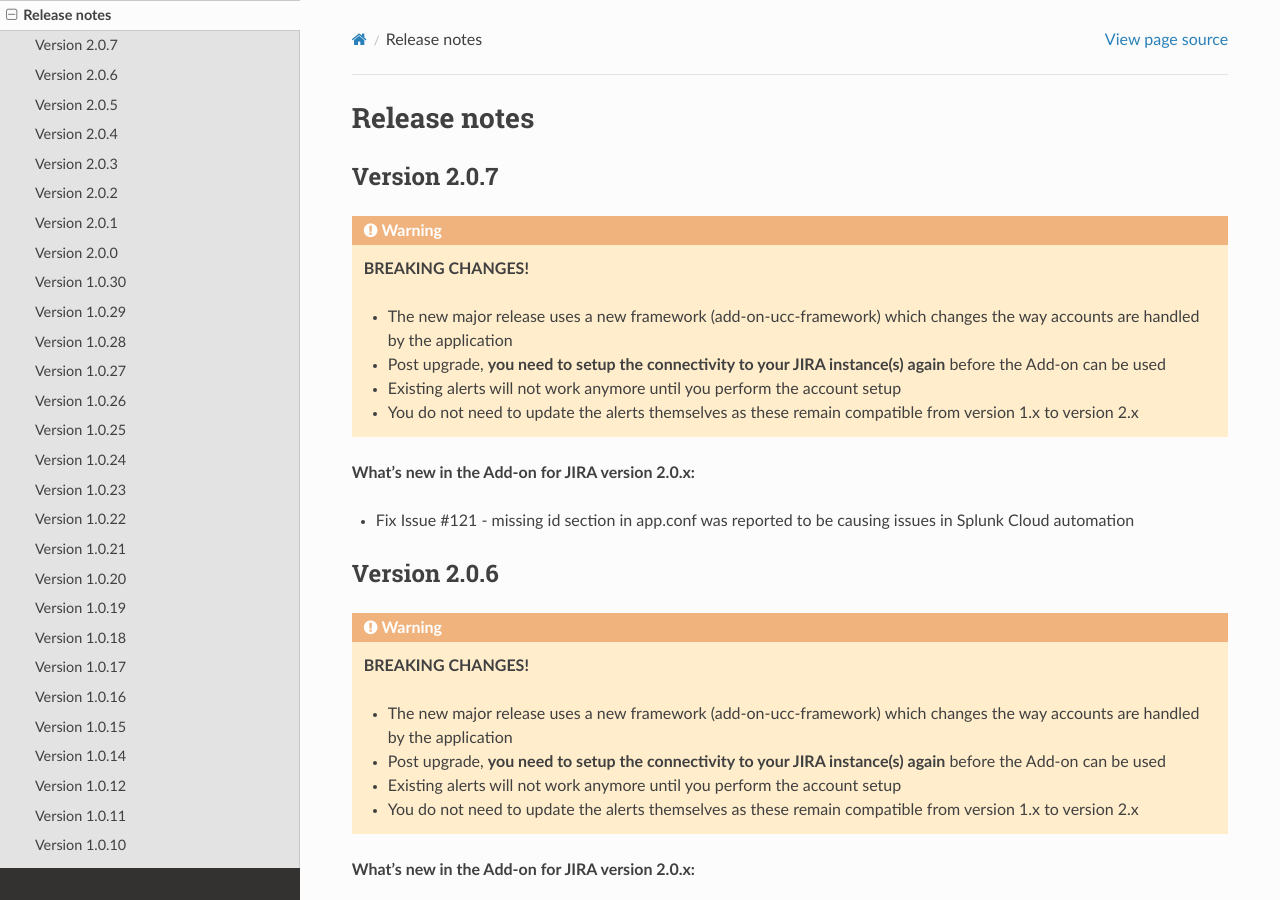
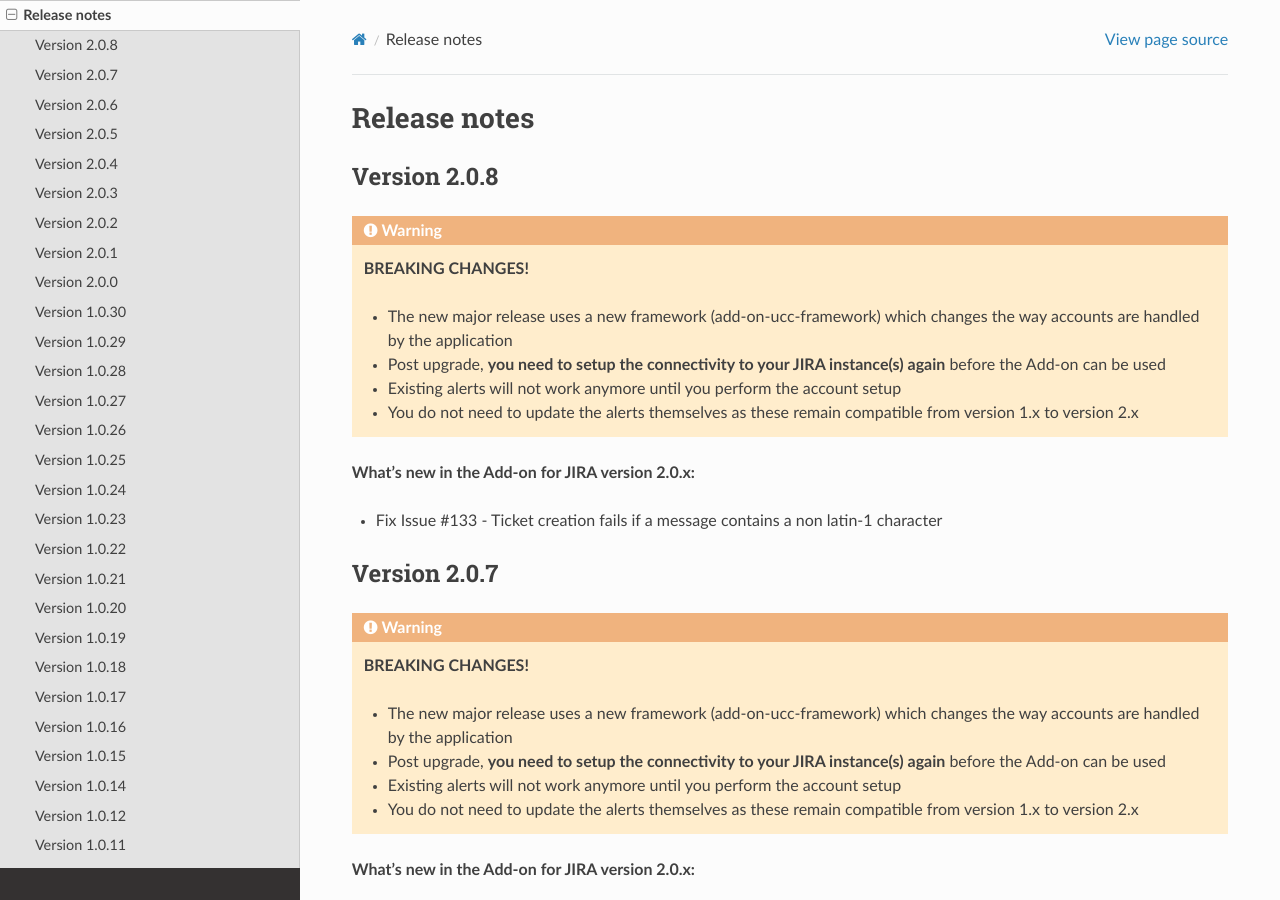
Before and after one commit to guilhemmarchand/TA-jira-service-desk-simple-addon, a Sphinx documentation site: the page built from docs/releasenotes.rst, in a window 1280 px wide and 900 px high. Built offline with Sphinx 7.4.7 and the Read the Docs theme 2.0.0, drawn with Linux system fonts in a browser that asks for light colours.

Commit message:
Version 2.0.8
- Fix Issue #133 - Ticket creation fails if a message contains a non latin-1 character

```diff
--- a/docs/releasenotes.rst
+++ b/docs/releasenotes.rst
@@ -1,5 +1,19 @@
 Release notes
 #############
+
+Version 2.0.8
+=============
+
+.. warning:: **BREAKING CHANGES!**
+
+    - The new major release uses a new framework (add-on-ucc-framework) which changes the way accounts are handled by the application
+    - Post upgrade, **you need to setup the connectivity to your JIRA instance(s) again** before the Add-on can be used
+    - Existing alerts will not work anymore until you perform the account setup
+    - You do not need to update the alerts themselves as these remain compatible from version 1.x to version 2.x
+
+**What's new in the Add-on for JIRA version 2.0.x:**
+
+- Fix Issue #133 - Ticket creation fails if a message contains a non latin-1 character
 
 Version 2.0.7
 =============
--- a/globalConfig.json
+++ b/globalConfig.json
@@ -702,7 +702,7 @@
     "meta": {
         "name": "TA-jira-service-desk-simple-addon",
         "restRoot": "ta_service_desk_simple_addon",
-        "version": "2.0.7",
+        "version": "2.0.8",
         "displayName": "JIRA Service Desk simple addon",
         "schemaVersion": "0.0.3"
     }
--- a/version.txt
+++ b/version.txt
@@ -1 +1 @@
-version = 2.0.7
+version = 2.0.8
```
Also changed, not shown: 1 other file.
